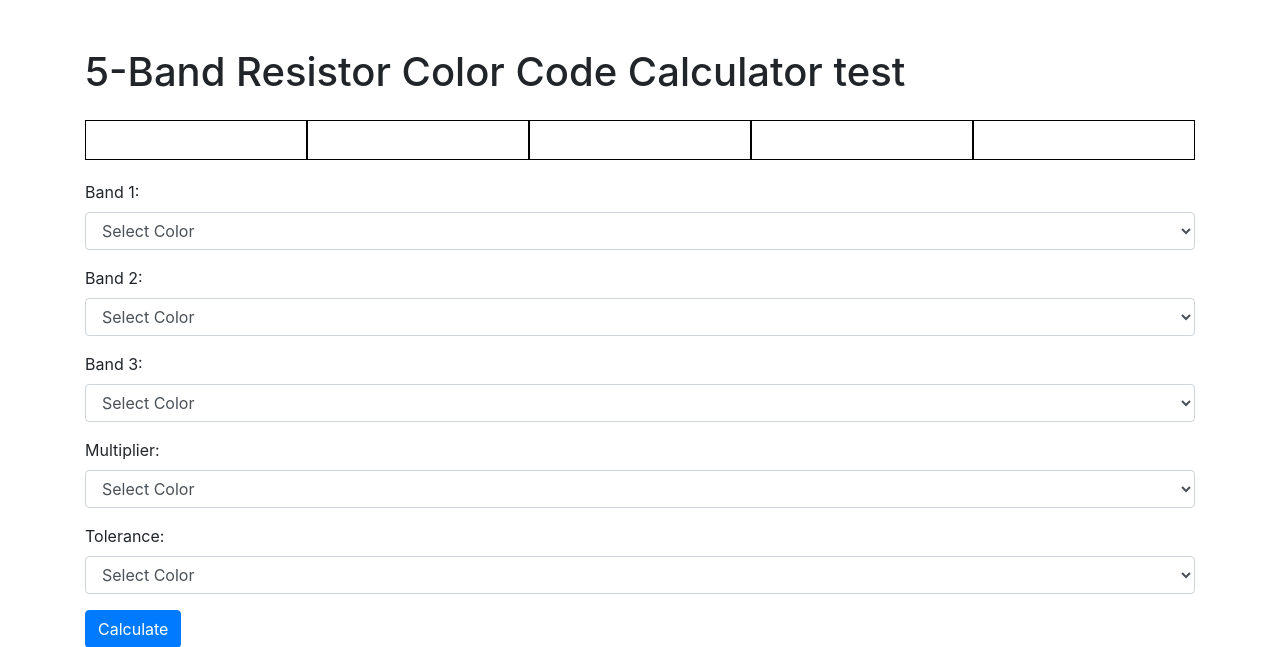
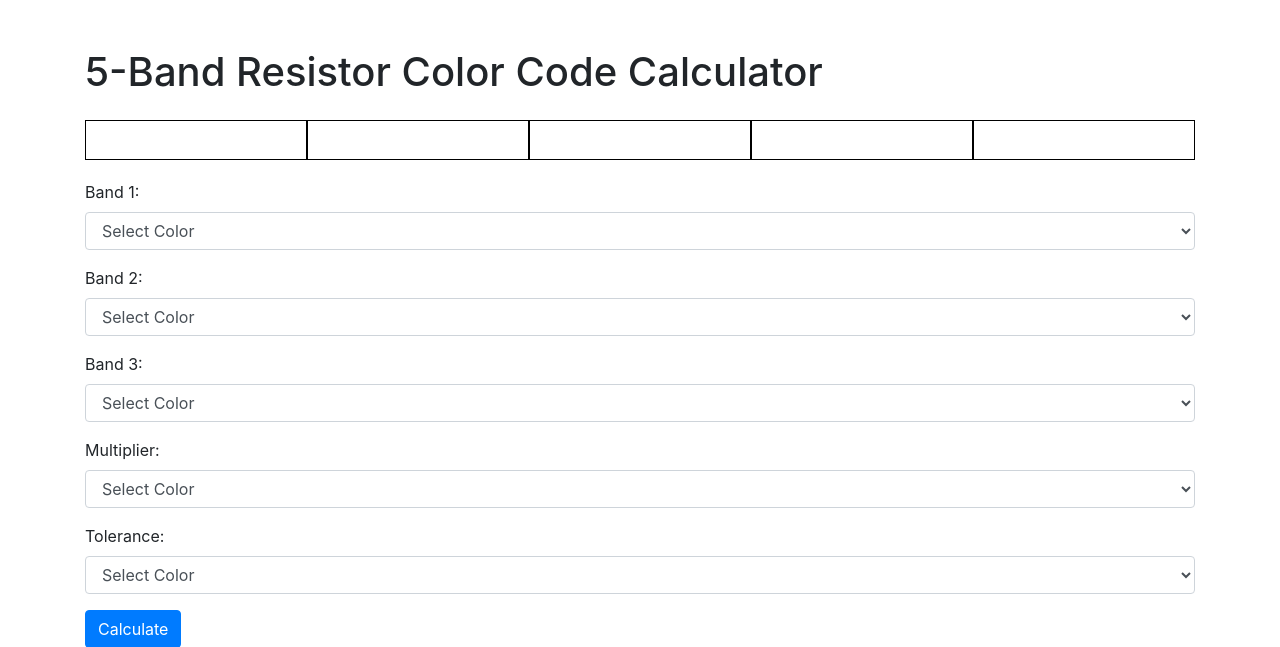
Before and after one commit to mariusponct/resistor_color_code_devops, a Flask app: page / in a window 1280 px wide. Shown: the top 647 px of the page. Run offline with Flask 3, Linux system fonts and the light colour scheme; some libraries are stand-ins or nearby versions.

Commit message:
updated app

```diff
--- a/templates/index.html
+++ b/templates/index.html
@@ -19,7 +19,7 @@
 </head>
 <body>
     <div class="container mt-5">
-        <h1 class="mb-4">5-Band Resistor Color Code Calculator test</h1>
+        <h1 class="mb-4">5-Band Resistor Color Code Calculator</h1>
         <div class="color-bar">
             <div id="color1" class="color-block" style="background-color: {{ band1 if band1 else 'white' }}"></div>
             <div id="color2" class="color-block" style="background-color: {{ band2 if band2 else 'white' }}"></div>
```
